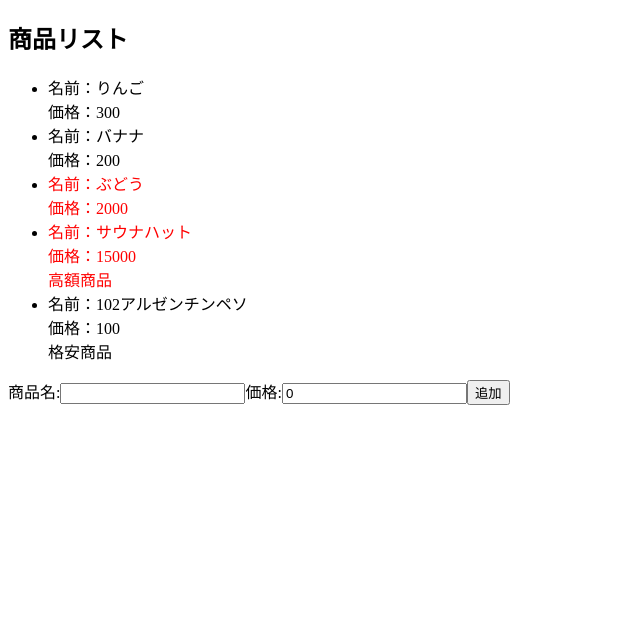
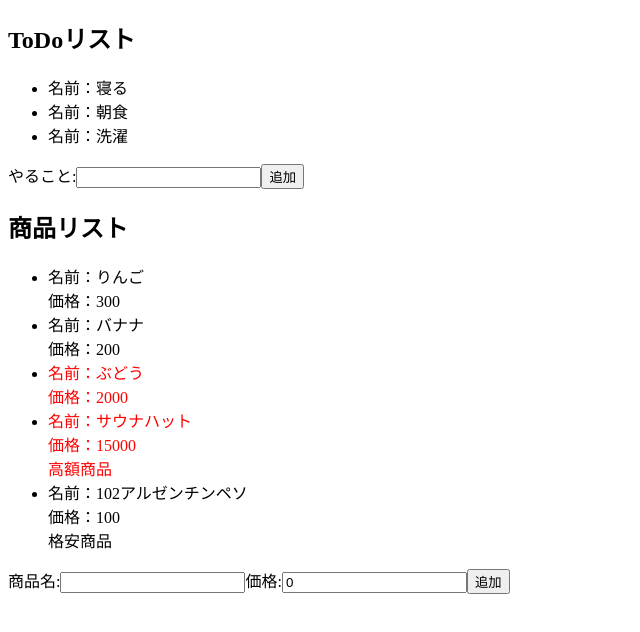
Before and after one commit to Syncorsand/traP-practice-react, a React (Vite) app: page / in a window 1280 px wide. Shown: the top 632 px of the page, without its empty margins (0-640 px from the left). Built offline with nearby package versions, Linux system fonts and the light colour scheme.

Commit message:
ToDoリスト_1020

```diff
--- a/src/App.jsx
+++ b/src/App.jsx
@@ -1,9 +1,11 @@
 import "./App.css";
+import ToDoList from "./components/ToDoList";
 import ItemList from "./components/ItemList";
 
 function App() {
   return (
     <div className="App">
+      <ToDoList />
       <ItemList />
     </div>
   );
--- /dev/null
+++ b/src/components/Task.jsx
@@ -0,0 +1,9 @@
+const Task = (props) => {
+  return (
+    <div style={{}}>
+      <div>名前：{props.name}</div>
+    </div>
+  );
+};
+
+export default Task;
--- /dev/null
+++ b/src/components/ToDoList.jsx
@@ -0,0 +1,46 @@
+import { useState } from "react";
+import Task from "./Task";
+
+const ToDoList = () => {
+  const [tasks, setTask] = useState([
+    { name: "寝る" },
+    { name: "朝食" },
+    { name: "洗濯" },
+  ]);
+  const [taskName, setTaskName] = useState("");
+
+  return (
+    <div>
+      <h2>ToDoリスト</h2>
+      <ul>
+        {tasks.map((item) => {
+          return (
+            <li key={item.name}>
+              <Task name={item.name} />
+            </li>
+          );
+        })}
+      </ul>
+      <div>
+        <label htmlFor="taskName">
+          やること:
+          <input
+            type="text"
+            id="taskName"
+            onChange={(e) => setTaskName(e.target.value)}
+            value={taskName}
+          />
+        </label>
+        <button
+          onClick={() => {
+            setTask((tasks) => [...tasks, { name: taskName }]);
+          }}
+        >
+          追加
+        </button>
+      </div>
+    </div>
+  );
+};
+
+export default ToDoList;
```
